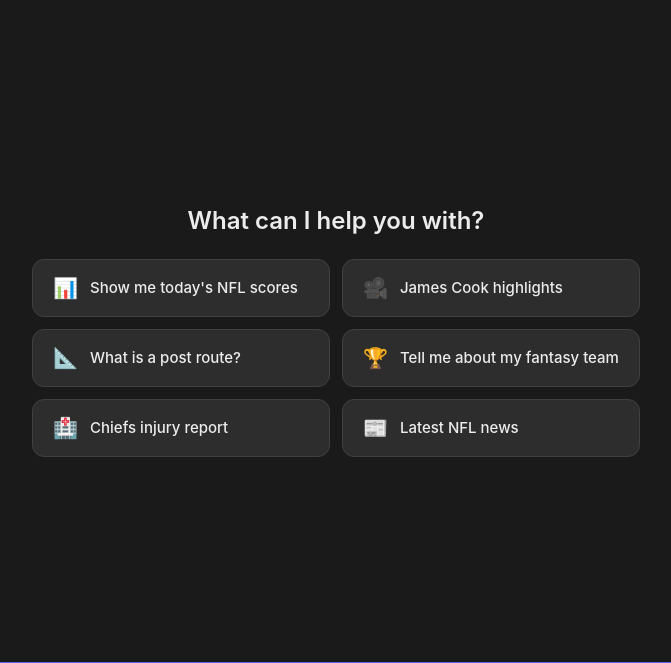
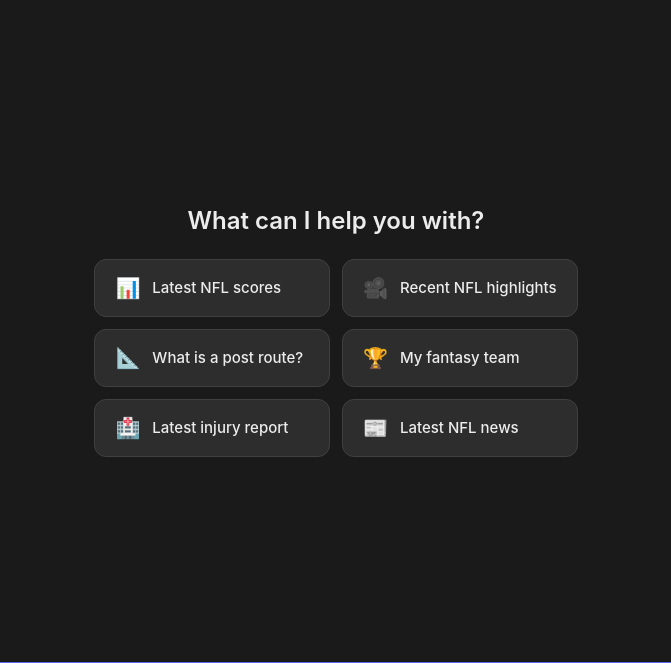
Before and after one commit to mihirb10/sports-ai-companion, a Flask app: template templates/index.html in a window 1280 px wide. Shown: the part 60-723 px from the top of the page, without its empty margins (304-975 px from the left). Run offline with Flask 3, Linux system fonts and the light colour scheme; the template is opened without the code that fills it, so the values that code supplies are empty; parts of the project's set-up code (start-up, migrations or seed data) failed here and were passed over.

Commit message:
Update example prompts to be more general and improve user interaction
Modify the `script.js` to prevent automatic prompt execution on click, setting focus to the input field instead. Update `index.html` to generalize prompt text and data-prompt attributes, removing specific names and team references for broader applicability.

Replit-Commit-Author: Agent
Replit-Commit-Session-Id: c0b9ad09-e64e-476f-ab65-808536ae7829
Replit-Commit-Checkpoint-Type: full_checkpoint
Replit-Commit-Screenshot-Url: https://storage.googleapis.com/screenshot-production-us-central1/66623a13-fd5b-4813-aabd-877f3fa714a8/c0b9ad09-e64e-476f-ab65-808536ae7829/vMfz0bl

```diff
--- a/web-version/static/js/script.js
+++ b/web-version/static/js/script.js
@@ -351,7 +351,7 @@ document.addEventListener('click', (e) => {
         const promptText = promptButton.getAttribute('data-prompt');
         if (promptText) {
             userInput.value = promptText;
-            sendMessage();
+            userInput.focus();
         }
     }
 });
--- a/web-version/templates/index.html
+++ b/web-version/templates/index.html
@@ -43,13 +43,13 @@
             <div class="welcome-section">
                 <h2 class="examples-title">What can I help you with?</h2>
                 <div class="example-prompts">
-                    <button class="example-prompt" data-prompt="Show me today's NFL scores">
+                    <button class="example-prompt" data-prompt="Show me the latest NFL scores">
                         <span class="prompt-icon">📊</span>
-                        <span class="prompt-text">Show me today's NFL scores</span>
+                        <span class="prompt-text">Latest NFL scores</span>
                     </button>
-                    <button class="example-prompt" data-prompt="James Cook highlights">
+                    <button class="example-prompt" data-prompt="Show me recent NFL highlights">
                         <span class="prompt-icon">🎥</span>
-                        <span class="prompt-text">James Cook highlights</span>
+                        <span class="prompt-text">Recent NFL highlights</span>
                     </button>
                     <button class="example-prompt" data-prompt="What is a post route?">
                         <span class="prompt-icon">📐</span>
@@ -57,11 +57,11 @@
                     </button>
                     <button class="example-prompt" data-prompt="Tell me about my fantasy team">
                         <span class="prompt-icon">🏆</span>
-                        <span class="prompt-text">Tell me about my fantasy team</span>
+                        <span class="prompt-text">My fantasy team</span>
                     </button>
-                    <button class="example-prompt" data-prompt="Chiefs injury report">
+                    <button class="example-prompt" data-prompt="Show me the latest injury report">
                         <span class="prompt-icon">🏥</span>
-                        <span class="prompt-text">Chiefs injury report</span>
+                        <span class="prompt-text">Latest injury report</span>
                     </button>
                     <button class="example-prompt" data-prompt="Latest NFL news">
                         <span class="prompt-icon">📰</span>
```
Also changed, not shown: attached_assets/targeted_element_1761700388305.png (added).
